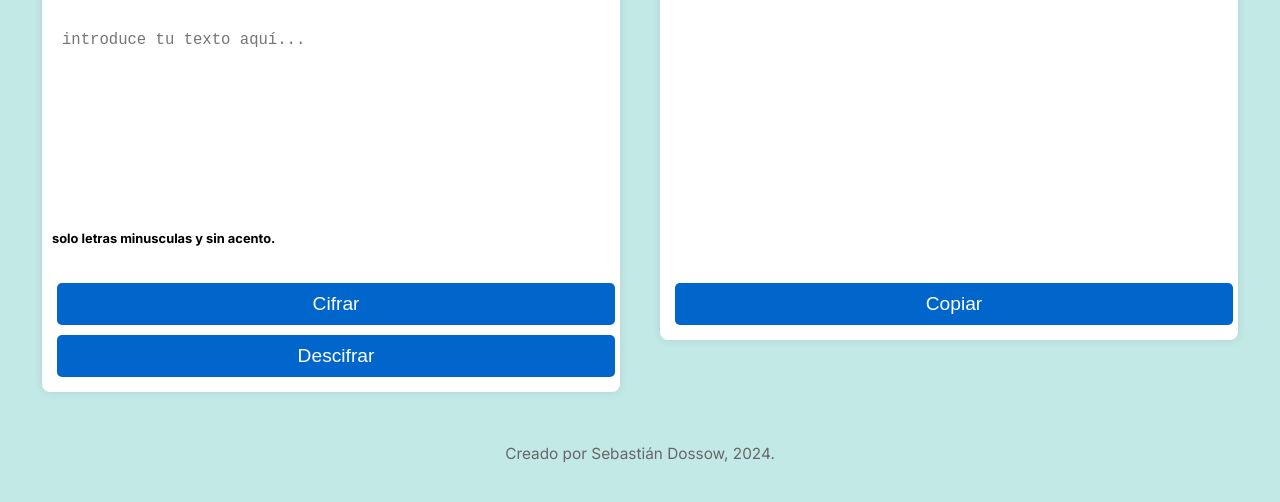
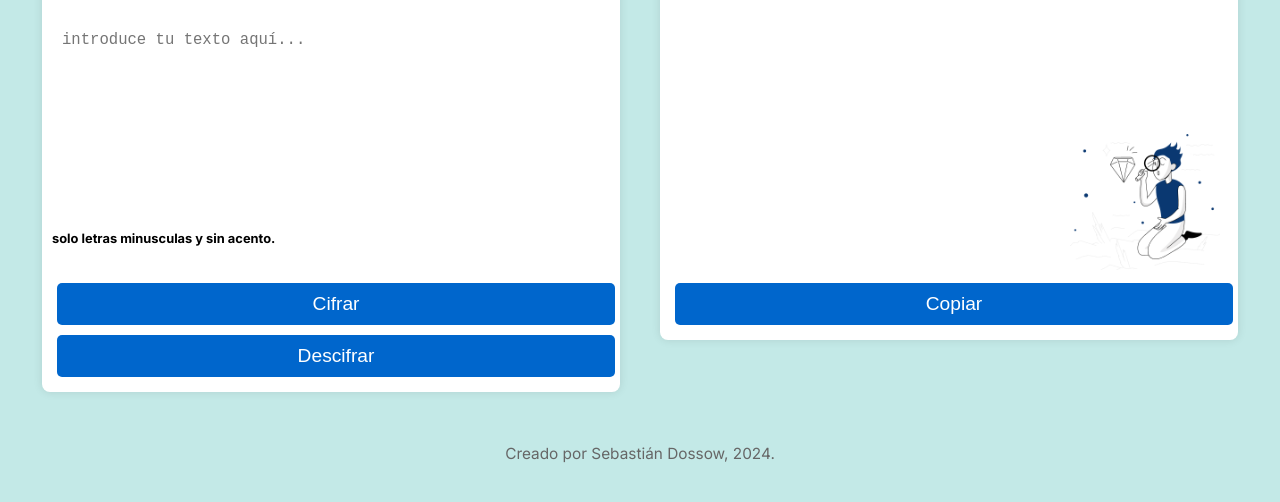
Before and after one commit to sdossow/proyecto_encriptador, a plain HTML site: page index.html in a window 1280 px wide. Shown: the part 198-700 px from the top of the page. Drawn offline with Linux system fonts and the light colour scheme.

Commit message:
Update styles.css
muñeco a muneco

```diff
--- a/styles.css
+++ b/styles.css
@@ -57,7 +57,7 @@ main > section {
     font-size: 1em;
     border: none;
     color: #0a3871;
-    background-image: url('/imagenes/muñeco.png');
+    background-image: url('/imagenes/muneco.png');
     background-size: 150px; /* Cambia a un tamaño más pequeño, ajusta según sea necesario */
     background-repeat: no-repeat; /* Evita que la imagen se repita */
     background-position: bottom right; /* Mueve la imagen a la esquina inferior derecha */
```
